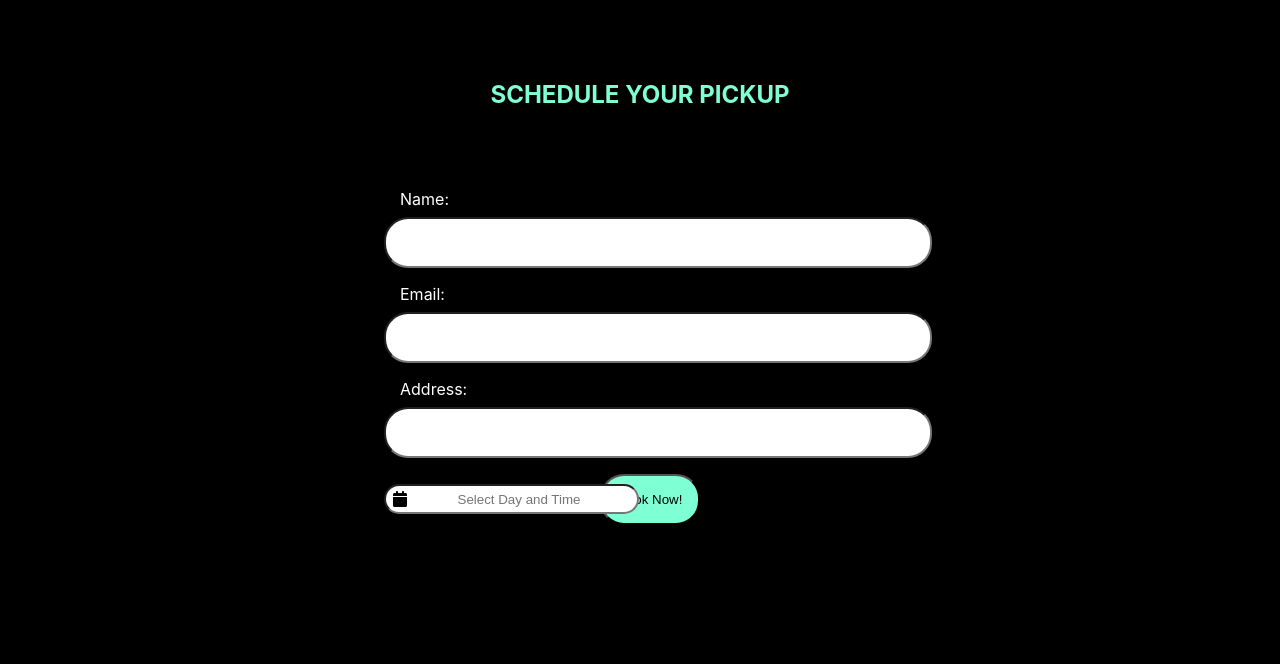
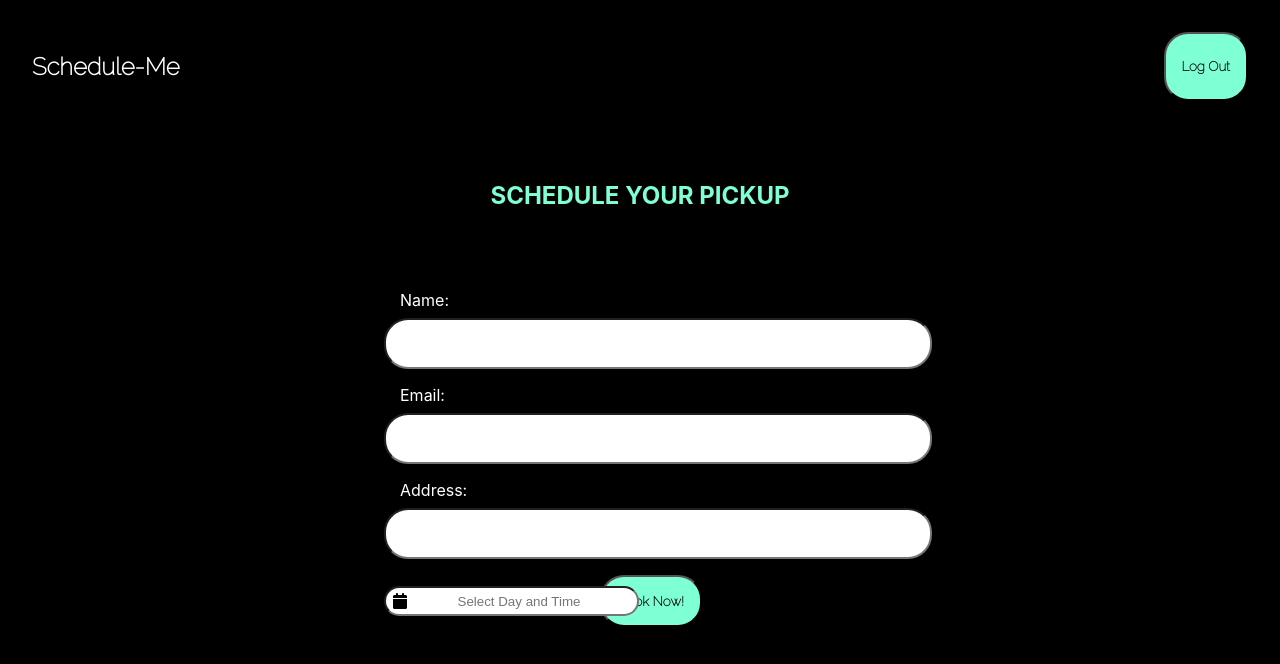
Before and after one commit to AdamRuffner/scheduling-app, a React (Create React App) app in the folder client/: page /book in a window 1280 px wide. Shown: the top 664 px of the page. Built offline with nearby package versions, Linux system fonts and the light colour scheme.

Commit message:
added nav and additional styling

```diff
--- a/client/public/index.html
+++ b/client/public/index.html
@@ -15,6 +15,9 @@
       user's mobile device or desktop. See https://developers.google.com/web/fundamentals/web-app-manifest/
     -->
     <link rel="manifest" href="%PUBLIC_URL%/manifest.json" />
+    <style>
+      @import url('https://fonts.googleapis.com/css2?family=Raleway:wght@100&display=swap');
+    </style>
     <!--
       Notice the use of %PUBLIC_URL% in the tags above.
       It will be replaced with the URL of the `public` folder during the build.
--- a/client/src/components/BookUser.js
+++ b/client/src/components/BookUser.js
@@ -1,6 +1,7 @@
 import React, { useState } from 'react';
 import DatePicker from 'react-datepicker';
 import emailjs from '@emailjs/browser';
+import Nav from './Nav';
 import "react-datepicker/dist/react-datepicker.css";
 import './forms.css';
 
@@ -27,6 +28,7 @@ const BookUser = () => {
 
     return (
         <div className="book-container">
+            <Nav />
             <h2 className="title">Schedule your pickup</h2>
             <form  onSubmit={handleSubmit} className='booking-form'>
                 <div className='style' >
--- /dev/null
+++ b/client/src/components/Nav.js
@@ -0,0 +1,22 @@
+import React from "react";
+import { useNavigate } from "react-router-dom";
+
+
+const Nav = () => {
+    const navigate = useNavigate('');
+
+    const navigateLogin = () => {
+        navigate('/')
+    }
+
+    return (
+        <nav className="nav">
+        <h1>Schedule-Me</h1>
+        <button onClick={navigateLogin}>Log Out</button>
+        </nav>
+    )
+
+
+}
+
+export default Nav;
--- a/client/src/components/forms.css
+++ b/client/src/components/forms.css
@@ -43,6 +43,8 @@ button {
     padding: 1rem;
     border-radius: 1.5rem;
     color: black;
+    font-family: 'Raleway', sans-serif;
+    font-weight: bolder;
 }
 
 button:hover {
@@ -70,3 +72,15 @@ button:hover {
     margin-left: 0 auto;
     text-align: center;
 }
+
+/* nav styling */
+
+.nav {
+    display: flex;
+    justify-content:space-between ;
+    margin: 2rem;
+}
+
+h1{
+    font-family: 'Raleway', sans-serif;
+}
```
